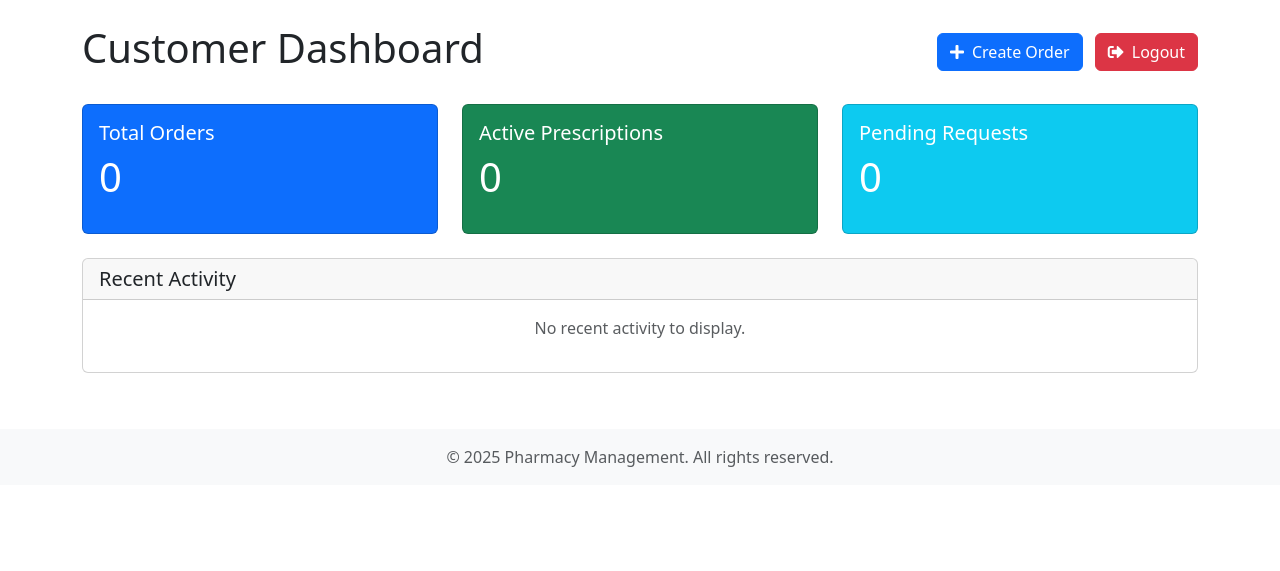
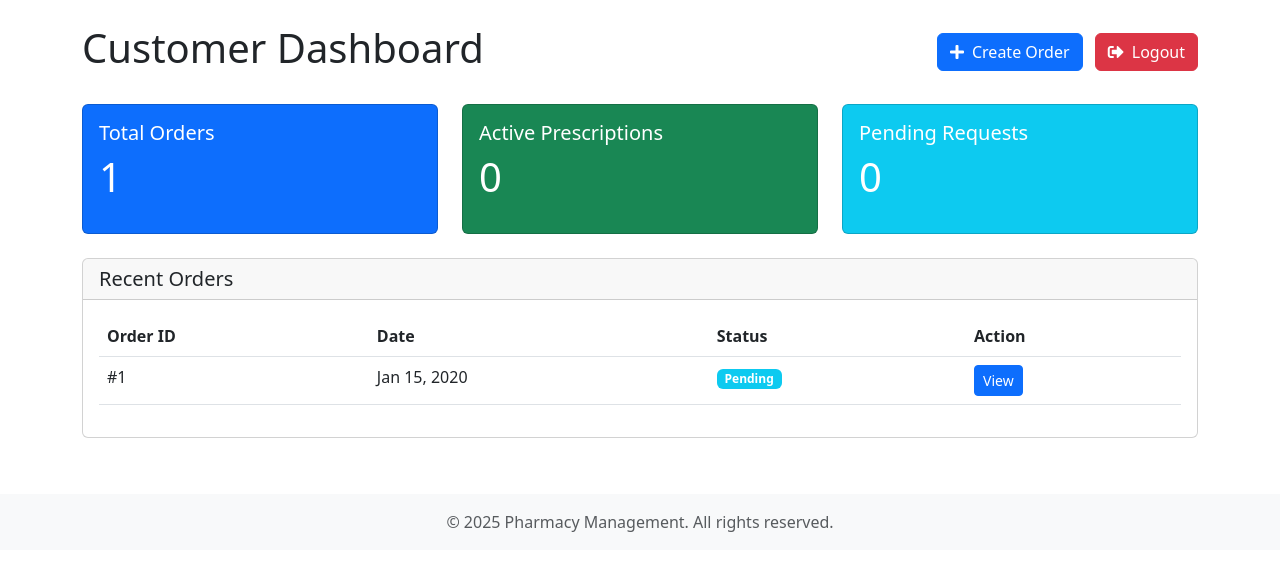
Before and after one commit to kumarpawan19/django_tutorial, a Django app: page /pharmacy/customer_dashboard/ in a window 1280 px wide. Shown: the part 56-627 px from the top of the page. Run offline with Django 5.2, Linux system fonts and the light colour scheme; a user stored in the database is signed in; tables that the repository leaves empty hold one stand-in row (values such as "Sample post").

Commit message:
order activity updated

```diff
--- a/pharmacy/forms.py
+++ b/pharmacy/forms.py
@@ -6,7 +6,7 @@ from django.contrib.auth.forms import UserCreationForm
 class OrderForm(forms.ModelForm):
     class Meta:
         model = Order
-        fields = ['customer_name', 'customer_contact', 'customer_address',
+        fields = ['customer', 'customer_contact', 'customer_address',
                   'pharmacy', 'delivery_method']
 
 class SignUpForm(UserCreationForm):
--- a/pharmacy/models.py
+++ b/pharmacy/models.py
@@ -36,6 +36,7 @@ class Order(models.Model):
         ('HOME_DELIVERY', 'Home Delivery'),
     ]
 
+    customer = models.ForeignKey(User, on_delete=models.SET_NULL, null=True, limit_choices_to={'groups__name': 'customer'})
     customer_name = models.CharField(max_length=100)
     customer_contact = models.CharField(max_length=100)
     customer_address = models.TextField()
@@ -43,6 +44,9 @@ class Order(models.Model):
     date_created = models.DateTimeField(auto_now_add=True)
     status = models.CharField(max_length=20, choices=STATUS_CHOICES, default='PENDING')
     delivery_method = models.CharField(max_length=20, choices=DELIVERY_CHOICES)
+
+    created_by = models.ForeignKey(User, on_delete=models.SET_NULL, null=True, related_name='orders_created')
+    created_at = models.DateTimeField(auto_now_add=True)
 
 
     def __str__(self):
--- a/pharmacy/views.py
+++ b/pharmacy/views.py
@@ -107,7 +107,13 @@ def login_view(request):
 
 @login_required(login_url='/pharmacy/login/')
 def customer_dashboard(request):
-    return render(request, 'pharmacy/customer_dashboard.html')
+    # Get orders for current user
+    total_orders = Order.objects.filter(customer=request.user).count()
+    recent_orders = Order.objects.filter(customer=request.user).order_by('-created_at')[:5]
+    return render(request, 'pharmacy/customer_dashboard.html', {
+        'total_orders': total_orders,
+        'recent_orders': recent_orders
+    })
 
 @login_required(login_url='/pharmacy/login/')
 def pharmacy_dashboard(request):
--- a/templates/pharmacy/create_order.html
+++ b/templates/pharmacy/create_order.html
@@ -12,8 +12,8 @@
                     <form method="post">
                         {% csrf_token %}
                         <div class="mb-3">
-                            <label for="id_customer_name" class="form-label">Customer Name</label>
-                            {{ form.customer_name }}
+                            <label for="id_customer" class="form-label">Customer</label>
+                            {{ form.customer }}
                         </div>
                         <div class="mb-3">
                             <label for="id_customer_contact" class="form-label">Contact Number</label>
--- a/templates/pharmacy/customer_dashboard.html
+++ b/templates/pharmacy/customer_dashboard.html
@@ -26,7 +26,7 @@
             <div class="card bg-primary text-white">
                 <div class="card-body">
                     <h5 class="card-title">Total Orders</h5>
-                    <p class="display-6">0</p>
+                    <p class="display-6">{{ total_orders }}</p>
                 </div>
             </div>
         </div>
@@ -47,14 +47,45 @@
             </div>
         </div>
 
-        <!-- Recent Activity -->
+        <!-- Recent Orders -->
         <div class="col-12 mt-4">
             <div class="card">
                 <div class="card-header">
-                    <h5 class="card-title mb-0">Recent Activity</h5>
+                    <h5 class="card-title mb-0">Recent Orders</h5>
                 </div>
                 <div class="card-body">
-                    <p class="text-muted text-center">No recent activity to display.</p>
+                    {% if recent_orders %}
+                        <div class="table-responsive">
+                            <table class="table">
+                                <thead>
+                                    <tr>
+                                        <th>Order ID</th>
+                                        <th>Date</th>
+                                        <th>Status</th>
+                                        <th>Action</th>
+                                    </tr>
+                                </thead>
+                                <tbody>
+                                    {% for order in recent_orders %}
+                                    <tr>
+                                        <td>#{{ order.id }}</td>
+                                        <td>{{ order.created_at|date:"M d, Y" }}</td>
+                                        <td>
+                                            <span class="badge bg-{% if order.status == 'pending' %}warning{% elif order.status == 'completed' %}success{% else %}info{% endif %}">
+                                                {{ order.status|title }}
+                                            </span>
+                                        </td>
+                                        <td>
+                                            <a href="{% url 'order_detail' pk=order.id %}" class="btn btn-sm btn-primary">View</a>
+                                        </td>
+                                    </tr>
+                                    {% endfor %}
+                                </tbody>
+                            </table>
+                        </div>
+                    {% else %}
+                        <p class="text-muted text-center">No orders to display.</p>
+                    {% endif %}
                 </div>
             </div>
         </div>
```
Also changed, not shown: pharmacy/migrations/0007_order_customer.py (added), pharmacy/migrations/0008_order_created_at_order_created_by.py (added), pharmacy/migrations/0009_alter_order_customer.py (added).
